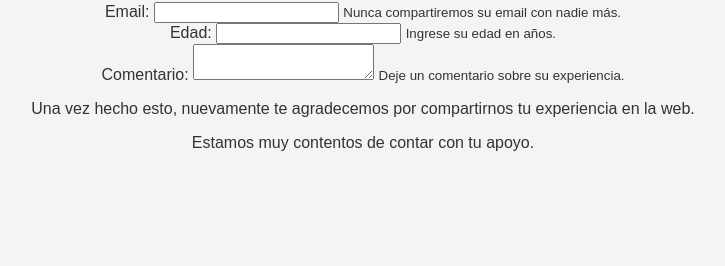
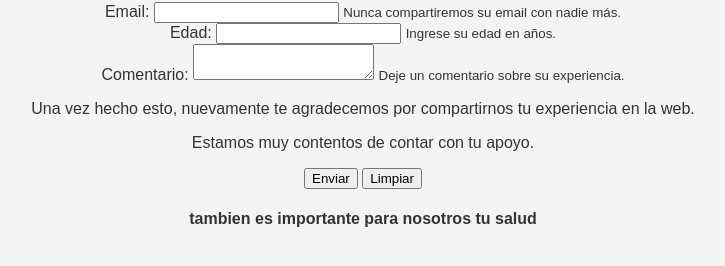
Before and after one commit to Jhoyners/Hyperblog, a plain HTML site: page index.html in a window 1280 px wide. Shown: the part 200-466 px from the top of the page, without its empty margins (277-1002 px from the left). Drawn offline with Linux system fonts and the light colour scheme.

Commit message:
cambios en los archivos de css y html

```diff
--- a/index.html
+++ b/index.html
@@ -39,5 +39,14 @@
 
     <p>Una vez hecho esto, nuevamente te agradecemos por compartirnos tu experiencia en la web.</p>
     <p>Estamos muy contentos de contar con tu apoyo.</p>
+
+    <button type="submit">Enviar</button>
+    <button type="reset">Limpiar</button>
+
+    <h4>tambien es importante para nosotros tu salud</h4>
+
+
+
+
 </body>
 </html>
--- a/style.css
+++ b/style.css
@@ -90,3 +90,9 @@ footer p {
         padding: 10px;
     }
 }
+
+@media (max-width: 480px) {
+    nav a {
+        font-size: 1em;
+    }
+}
```
